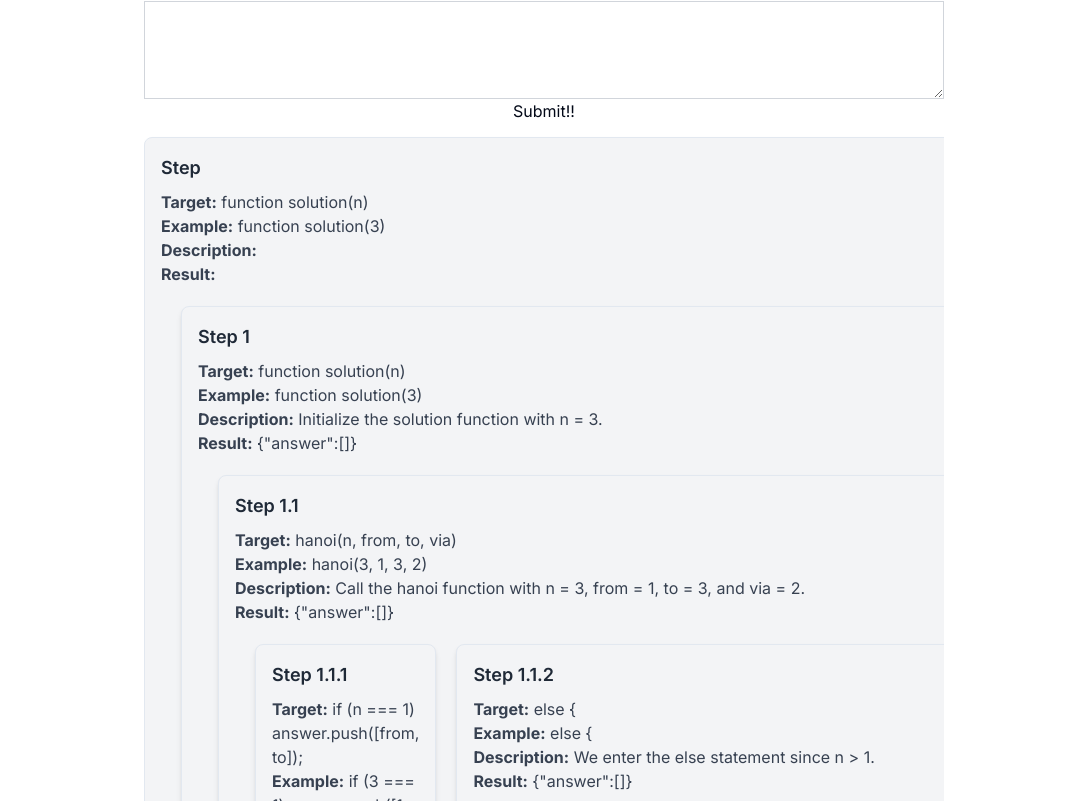
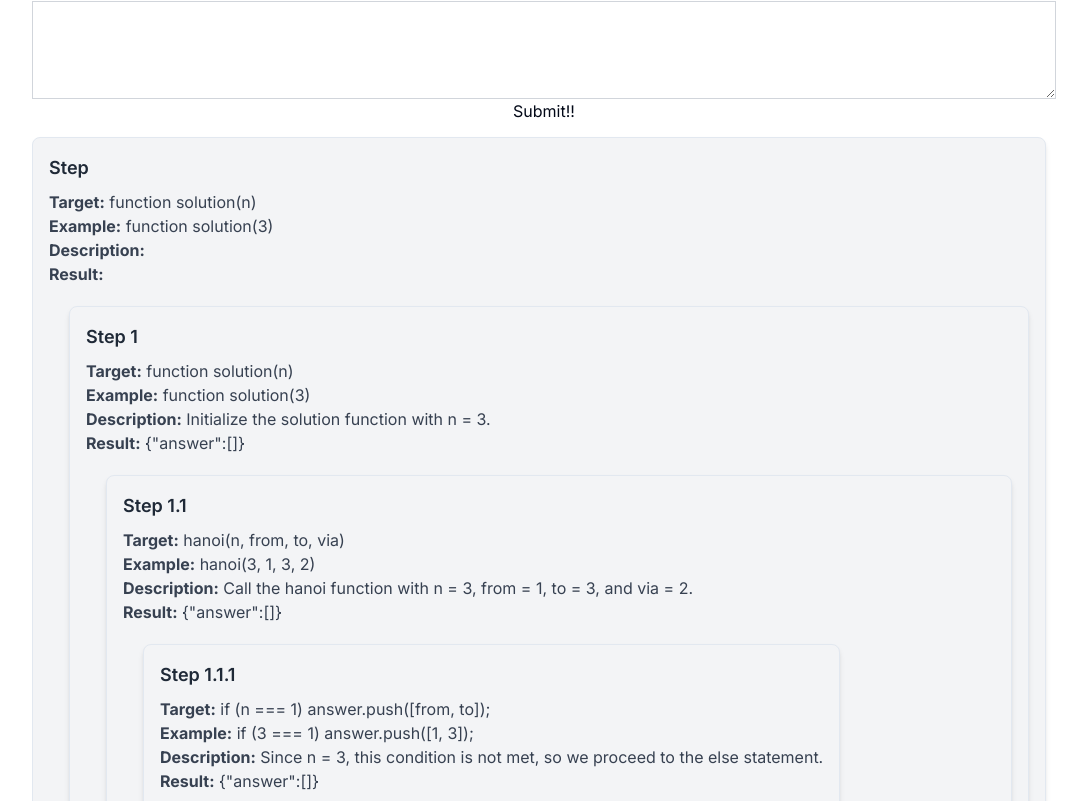
Before and after one commit to chiacn/text-to-diagram, a Next.js app: page / in a window 1280 px wide. Shown: the part 199-1000 px from the top of the page, without its empty margins (96-1183 px from the left). Built offline with nearby package versions, Linux system fonts and the light colour scheme.

Commit message:
feat: diagram 선택 시 해당 depth highlight 처리 로직 추가

```diff
--- a/src/components/flow/DiagramContainer.tsx
+++ b/src/components/flow/DiagramContainer.tsx
@@ -334,6 +334,10 @@ export default function DiagramContainer() {
   const [contentWidth, setContentWidth] = useState(0);
   const contentWrapperRef = useRef<any>(null); // 최상위 depth=1의 width만 추적할 ref
 
+  const [highlightItems, setHighlightItems] = useState<Array<string | number>>(
+    [],
+  );
+
   // 최상위 depth의 width 값을 useEffect로 추적합니다.
   useLayoutEffect(() => {
     if (contentWrapperRef.current) {
@@ -358,6 +362,8 @@ export default function DiagramContainer() {
           example={item.example}
           description={item.description}
           result={item.result}
+          handleDiagramItem={handleDiagramItem}
+          highlightItems={highlightItems}
         >
           {item.steps &&
             item.steps.map((childItem: any) =>
@@ -366,6 +372,33 @@ export default function DiagramContainer() {
         </DiagramItem>
       </div>
     );
+  };
+
+  const handleDiagramItem = (
+    diagramId: string | number,
+    depth: number,
+    effectType: string,
+  ) => {
+    switch (effectType) {
+      // depth 기준으로 highlight
+      case "highlight":
+        // Note: 여러 개 선택할 수 있게
+        // setHighlightItems((prev: Array<string | number>) => {
+        //   return prev.includes(depth)
+        //     ? prev.filter((id) => id !== depth)
+        //     : [...prev, depth];
+        // });
+
+        // Note: 단일 선택
+        highlightItems.includes(depth)
+          ? setHighlightItems([])
+          : setHighlightItems([depth]);
+        break;
+      default:
+        break;
+    }
+    console.log(`diagramId :: ${diagramId} | depth :: ${depth}`);
+    console.log("Trigger !!!");
   };
 
   const topScrollRef = useRef<HTMLDivElement | any>(null);
@@ -402,7 +435,7 @@ export default function DiagramContainer() {
       <div
         ref={topScrollRef}
         onScroll={() => syncScroll("top")}
-        className="scrollbar-custom w-[800px] mb-1 sticky top-0 z-20"
+        className="scrollbar-custom w-[80vw] mb-1 sticky top-0 z-20"
       >
         <div
           className="h-[2px]"
@@ -415,7 +448,7 @@ export default function DiagramContainer() {
       <div
         ref={bottomScrollRef}
         onScroll={() => syncScroll("bottom")}
-        className="scrollbar-custom w-[800px] min-h-min flex flex-col overflow-x-auto"
+        className="scrollbar-custom w-[80vw] min-h-min flex flex-col overflow-x-auto"
       >
         {/* {structure && renderDiagramItems(structure)} */}
         {testStructure && renderDiagramItems(testStructure)}
--- a/src/components/flow/DiagramItem.tsx
+++ b/src/components/flow/DiagramItem.tsx
@@ -1,4 +1,4 @@
-import React from "react";
+import React, { useEffect, useState } from "react";
 
 interface DiagramItemProps {
   diagramId: number | string;
@@ -7,7 +7,13 @@ interface DiagramItemProps {
   example: string;
   description: string;
   result: { answer: any[] };
-  children?: React.ReactNode;
+  handleDiagramItem: (
+    diagram: string | number,
+    depth: number,
+    effectType: string,
+  ) => void;
+  highlightItems?: Array<number | string>;
+  children?: React.ReactNode[];
 }
 
 export default function DiagramItem({
@@ -17,14 +23,35 @@ export default function DiagramItem({
   example,
   description,
   result,
+  handleDiagramItem,
+  highlightItems,
   children,
 }: DiagramItemProps) {
+  // TODO: Next, Prev 버튼 추가?
+
+  const [isHighlighted, setIsHighlighted] = useState(false);
+
+  const clickDiagramItem = (e: React.MouseEvent<HTMLDivElement>) => {
+    e.stopPropagation();
+    handleDiagramItem(diagramId, depth, "highlight");
+  };
+
+  const changeDiagramColor = () => {
+    // `highlightItems` 배열에 `depth`가 포함되어 있다면 true로 설정하여 색상을 변경
+    setIsHighlighted(highlightItems?.includes(depth) ?? false);
+  };
+
+  useEffect(() => {
+    changeDiagramColor();
+  }, [highlightItems]);
+
   return (
     <div
-      className={`rounded-lg shadow-md border p-4 my-2 transition-all duration-300 transform bg-gray-100
-                  hover:shadow-lg hover:translate-y-[-4px] hover:border-teal-500 hover:bg-teal-50 ml-${
-                    depth * 5
-                  }`}
+      className={`rounded-lg shadow-md border p-4 my-2 transition-all duration-300 transform bg-gray-100 cursor-pointer
+                   ml-${depth * 5}  ${
+        isHighlighted ? "bg-yellow-200" : "bg-gray-100"
+      }`}
+      onClick={(e) => clickDiagramItem(e)}
     >
       <div className="text-lg font-semibold text-gray-800 mb-2">
         Step {diagramId}
@@ -42,8 +69,8 @@ export default function DiagramItem({
         <strong>Result:</strong> {JSON.stringify(result)}
       </div>
       {/*  TODO: 여기 flex-row 임시 적용 */}
-      {/* <div className="mt-3">{children}</div> */}
-      <div className="mt-3 flex flex-row">{children}</div>
+      <div className="mt-3">{children}</div>
+      {/* <div className="mt-3 flex flex-row">{children}</div> */}
     </div>
   );
 }
```
